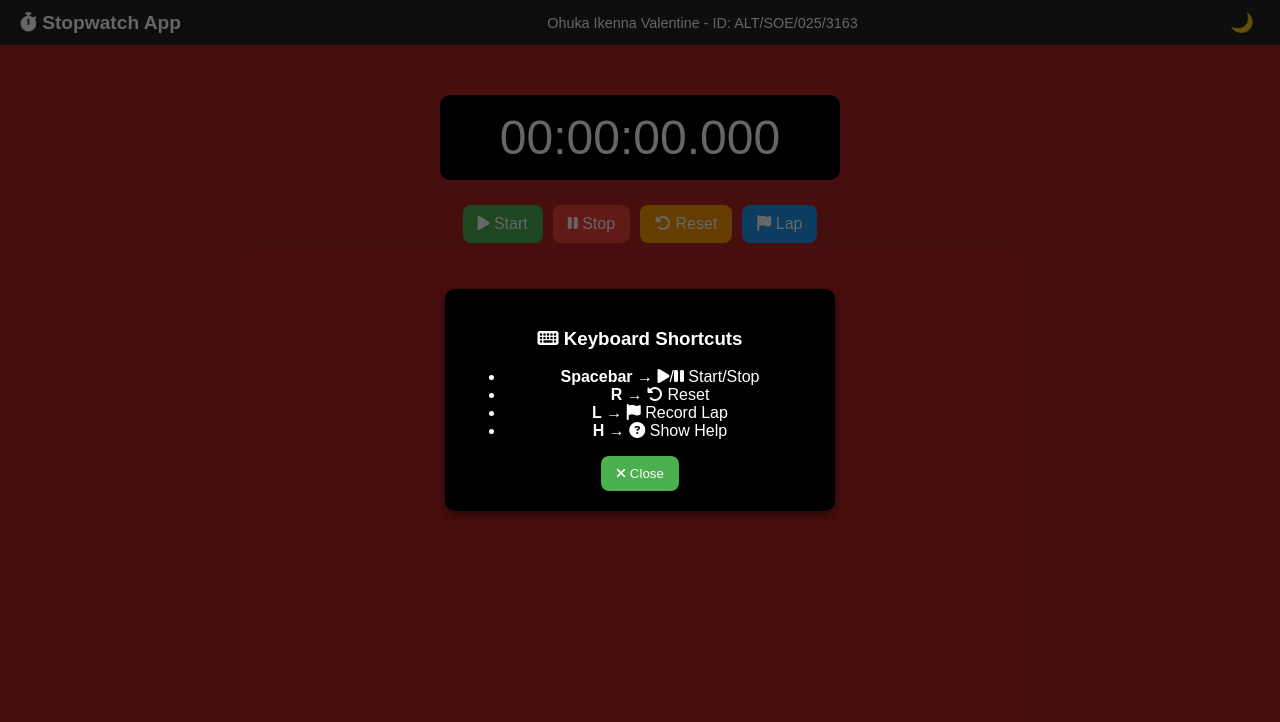
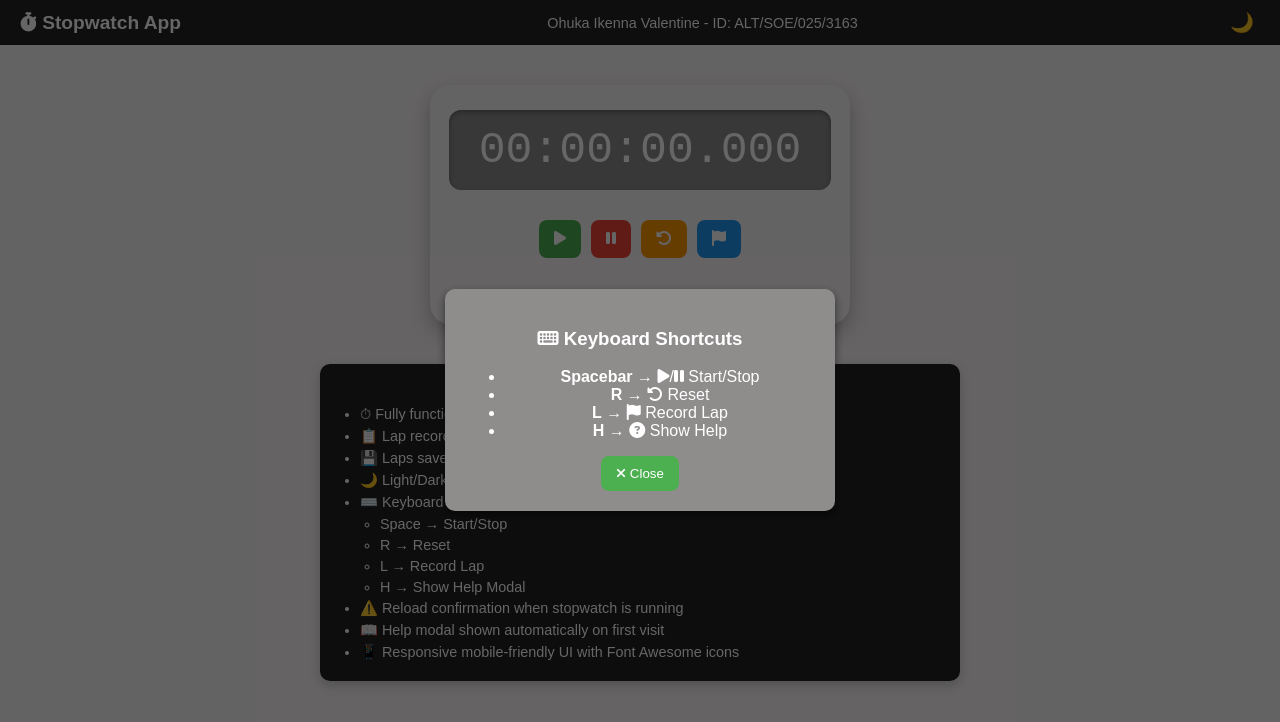
Before and after one commit to sirval/altsch-assessments, a plain HTML site: page first-semester-project/index.html in a window 1280 px wide. Drawn offline with Linux system fonts and the light colour scheme.

Commit message:
Added footer note to assist the assessor see the app functionalities at a glance

```diff
--- a/first-semester-project/assets/css/style.css
+++ b/first-semester-project/assets/css/style.css
@@ -1,7 +1,7 @@
 :root {
-  --bg-color: #b22222;
+  --bg-color: #fcf8f8;
   --text-color: white;
-  --display-bg: black;
+  --display-bg: rgb(143, 140, 140);
   --nav-bg: #222;
 }
 
@@ -52,10 +52,17 @@ body {
 
 /* Stopwatch */
 .stopwatch {
-  text-align: center;
+  background: var(--bg-color);
+  color: var(--text-color);
   width: 90%;
-  max-width: 400px;
-  margin: 50px auto;
+  max-width: 380px;
+  margin: 40px auto;
+  padding: 25px 20px;
+  border-radius: 20px;
+  box-shadow: 0 8px 20px rgba(0,0,0,0.25);
+  display: flex;
+  flex-direction: column;
+  align-items: center;
 }
 
 #display {
@@ -64,6 +71,18 @@ body {
   background: var(--display-bg);
   padding: 15px 30px;
   border-radius: 10px;
+}
+
+/* Time Display */
+#display {
+  font-size: 2.8rem;
+  margin-bottom: 25px;
+  background: var(--display-bg);
+  padding: 15px 30px;
+  border-radius: 12px;
+  text-align: center;
+  font-family: 'Orbitron', monospace;
+  box-shadow: inset 0 2px 5px rgba(0,0,0,0.3);
 }
 
 .buttons {
@@ -97,12 +116,13 @@ body {
   margin-top: 20px;
   list-style: none;
   padding: 0;
-  max-height: 150px;
+  max-height: 200px;
+  width: 90%;
   overflow-y: auto;
 }
 
 #laps li {
-  background: rgba(0,0,0,0.2);
+  background: var(--display-bg);
   margin: 5px;
   padding: 8px;
   border-radius: 5px;
@@ -149,6 +169,32 @@ body {
 #confirmReload { background: #f44336; color: white; }
 #cancelReload, #closeHelp { background: #4caf50; color: white; }
 
+.footer-note {
+  margin: 40px auto;
+  padding: 15px 20px;
+  max-width: 600px;
+  font-size: 0.9rem;
+  background: var(--nav-bg);
+  color: var(--text-color);
+  border-radius: 10px;
+  box-shadow: 0 4px 12px rgba(0,0,0,0.2);
+}
+
+.footer-note h4 {
+  margin-top: 0;
+  margin-bottom: 10px;
+  text-align: center;
+}
+
+.footer-note ul {
+  margin: 0;
+  padding-left: 20px;
+}
+
+.footer-note li {
+  margin: 5px 0;
+}
+
 
 /* ✅ Mobile View */
 @media (max-width: 768px) {
--- a/first-semester-project/assets/js/script.js
+++ b/first-semester-project/assets/js/script.js
@@ -62,28 +62,42 @@ stopBtn.addEventListener("click", () => {
 
 // Reset button
 resetBtn.addEventListener("click", () => {
-  clearInterval(interval);
-  hours = minutes = seconds = milliseconds = 0;
-  running = false;
-  lapsContainer.innerHTML = "";
-  updateDisplay();
-  localStorage.removeItem("laps");
+  if (! running) {
+    clearInterval(interval);
+    hours = minutes = seconds = milliseconds = 0;
+    running = false;
+    lapsContainer.innerHTML = "";
+    updateDisplay();
+    localStorage.removeItem("laps");
+  }
 });
 
 // Lap button
 lapBtn.addEventListener("click", () => {
   if (running) {
     const lapTime = display.innerText;
-    const li = document.createElement("li");
-    li.textContent = lapTime;
-    lapsContainer.appendChild(li);
+    let laps = JSON.parse(localStorage.getItem("laps")) || [];
 
-    // Save to localStorage
-    let laps = JSON.parse(localStorage.getItem("laps")) || [];
+    // Let's keep laps in order (oldest-newest)
     laps.push(lapTime);
+    // Save back to storage
     localStorage.setItem("laps", JSON.stringify(laps));
+
+    // Clear and rebuild list (descending display)
+    lapsContainer.innerHTML = "";
+    laps
+      .slice() // I guess I need to clone so we the original won't be messed with
+      .reverse() // newest first
+      .forEach((time, index) => {
+        const lapNumber = laps.length - index;
+        const li = document.createElement("li");
+        li.textContent = `${String(lapNumber).padStart(2, "0")} - ${time}`;
+        lapsContainer.appendChild(li);
+      });
   }
 });
+
+
 
 // Load user theme preference from local storage on page load
 window.addEventListener("load", () => {
--- a/first-semester-project/index.html
+++ b/first-semester-project/index.html
@@ -48,15 +48,37 @@
         <div id="display">00:00:00.000</div>
 
         <div class="buttons">
-          <button id="start"><i class="fa-solid fa-play"></i> Start</button>
-          <button id="stop"><i class="fa-solid fa-pause"></i> Stop</button>
-          <button id="reset"><i class="fa-solid fa-rotate-left"></i> Reset</button>
-          <button id="lap"><i class="fa-solid fa-flag"></i> Lap</button>
+          <button id="start" title="Start"><i class="fa-solid fa-play"></i> </button>
+          <button id="stop" title="Stop"><i class="fa-solid fa-pause"></i> </button>
+          <button id="reset" title="Reset"><i class="fa-solid fa-rotate-left"></i> </button>
+          <button id="lap" title="Lap"><i class="fa-solid fa-flag"></i> </button>
         </div>
 
         <ul id="laps"></ul> <!-- Lap list -->
     </div>
 
+    <footer class="footer-note">
+      <h4>📝 Features Implemented</h4>
+      <ul>
+        <li>⏱ Fully functional stopwatch (Start, Stop, Reset, Lap)</li>
+        <li>📋 Lap recording with numbering (descending order)</li>
+        <li>💾 Laps saved in Local Storage (restored on reload)</li>
+        <li>🌙 Light/Dark theme toggle with persistence</li>
+        <li>⌨️ Keyboard shortcuts:
+          <ul>
+            <li>Space → Start/Stop</li>
+            <li>R → Reset</li>
+            <li>L → Record Lap</li>
+            <li>H → Show Help Modal</li>
+          </ul>
+        </li>
+        <li>⚠️ Reload confirmation when stopwatch is running</li>
+        <li>📖 Help modal shown automatically on first visit</li>
+        <li>📱 Responsive mobile-friendly UI with Font Awesome icons</li>
+      </ul>
+    </footer>
+
+
     <script src="assets/js/script.js"></script>
 </body>
 </html>
```
